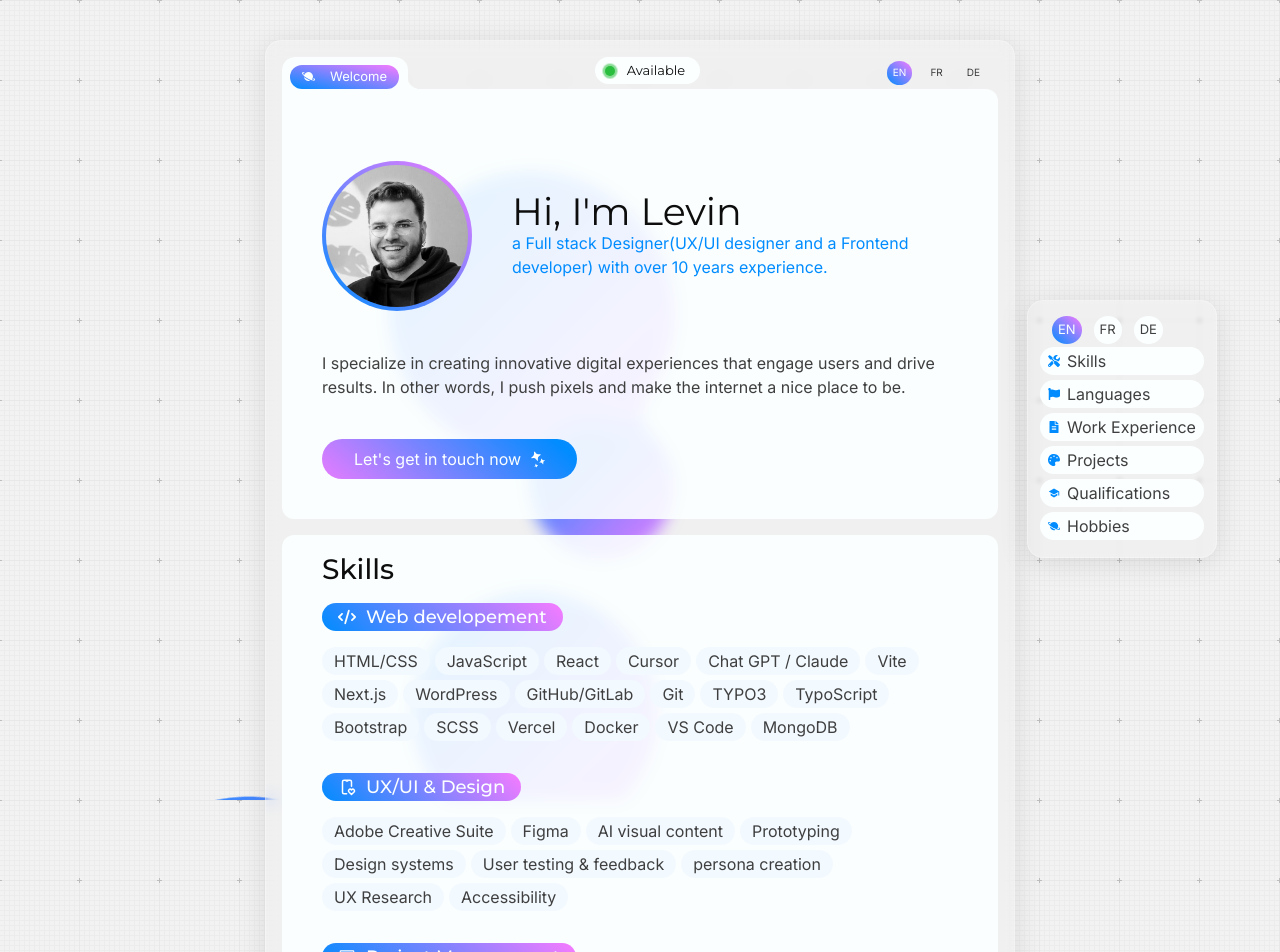
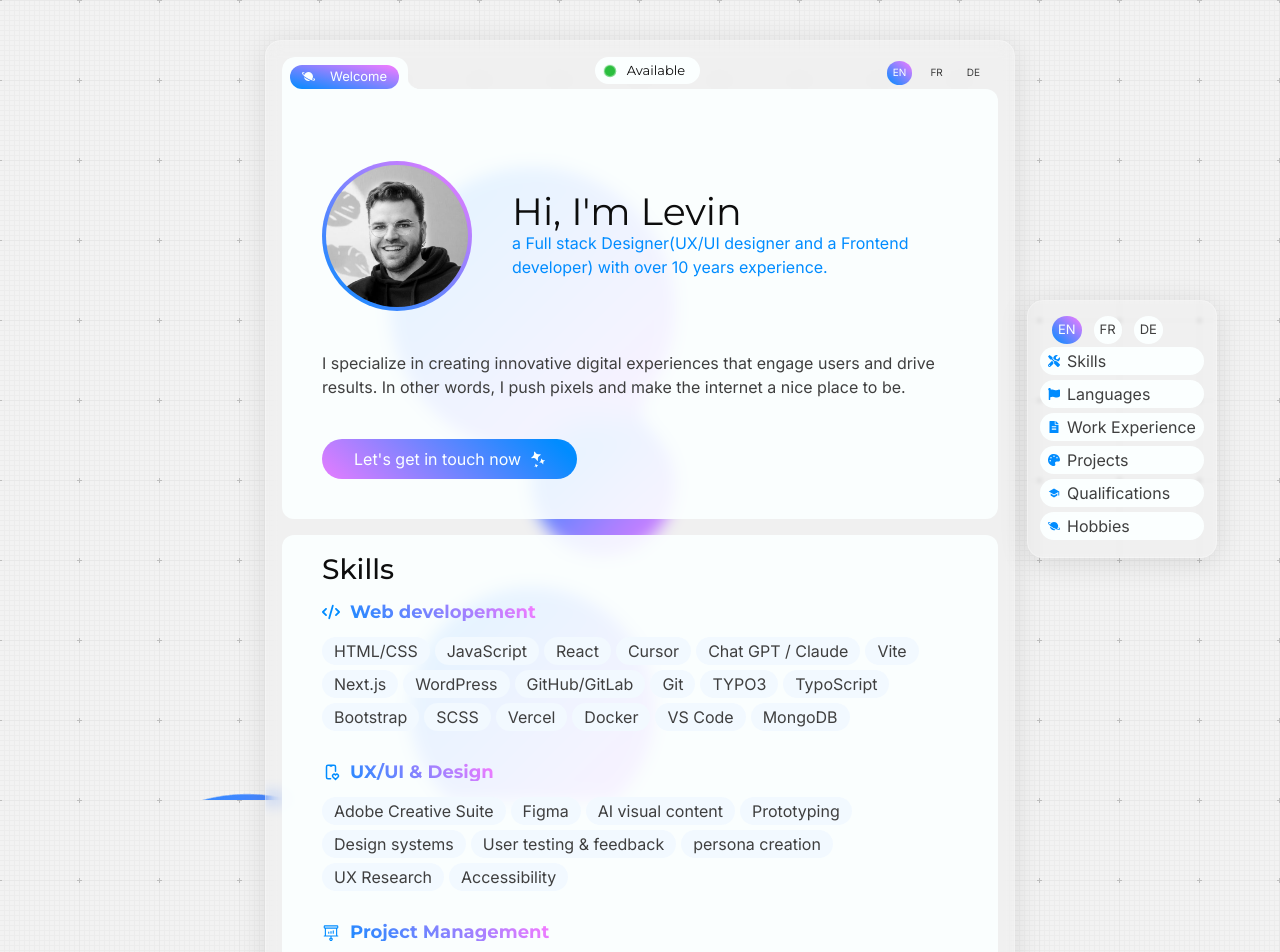
Before and after one commit to levinthiel/personal_website, a Next.js app: page / in a window 1280 px wide. Shown: the top 952 px of the page. Built offline with nearby package versions, Linux system fonts and the light colour scheme.

Commit message:
adjust headline and quote styling

```diff
--- a/src/app/globals.css
+++ b/src/app/globals.css
@@ -36,14 +36,25 @@ h2 {
 h3 {
   font-size: 18px;
   font-weight: 500;
-  color: var(--white);
   line-height: 1;
+  border-radius: 26px;
+  display: flex;
+  gap: 10px;
+  font-weight: 600;
+  border-radius: 0;
   background: linear-gradient(45deg, var(--blue), var(--pink));
-  border-radius: 26px;
-  padding: 5px 16px;
-  display: flex;
+  -webkit-background-clip: text;
+  background-clip: text;
+  -webkit-text-fill-color: transparent;
+  padding: 0;
   width: fit-content;
-  gap: 10px;
+
+  .svgfill {
+    fill: var(--blue);
+  }
+  .svgstroke {
+    stroke: var(--blue);
+  }
 }
 #jobs h3 {
         color: var(--blue);
--- a/src/components/quote.jsx
+++ b/src/components/quote.jsx
@@ -48,8 +48,11 @@ const QuoteSection = styled.div`
 
     svg {
         flex: 0 0 auto;
-        font-size: 1.6rem;
-        color: var(--blue);
+        font-size: 2.3rem;
+        background: linear-gradient(222deg, var(--blue), var(--pink));
+        border-radius: 50%;
+        fill: var(--white);
+        padding: 4px;
     }
 `;
 
--- a/src/components/skills.jsx
+++ b/src/components/skills.jsx
@@ -13,7 +13,7 @@ export default function Skills({id, t, setLang, lang }) {
             </HeaderBar>
 
             <ContentWrapper>
-                <h3><FaCode /> {t("skillsgroup1")}</h3>
+                <h3><FaCode className="svgfill" /> {t("skillsgroup1")}</h3>
                 <ul>
                 <li>HTML/CSS</li>
                 <li>JavaScript</li>
@@ -35,7 +35,7 @@ export default function Skills({id, t, setLang, lang }) {
                 <li>MongoDB</li>
                 </ul>
 
-                <h3><TbDeviceMobileHeart /> {t("skillsgroup2")}</h3>
+                <h3><TbDeviceMobileHeart className="svgstroke"  /> {t("skillsgroup2")}</h3>
                 <ul>
                 <li>Adobe Creative Suite</li>
                 <li>Figma</li>
@@ -48,7 +48,7 @@ export default function Skills({id, t, setLang, lang }) {
                 <li>{t("skillsgroup2item6")}</li>
                 </ul>
 
-                <h3><PiProjectorScreenChart /> {t("skillsgroup3")}</h3>
+                <h3><PiProjectorScreenChart className="svgfill" /> {t("skillsgroup3")}</h3>
                 <ul>
                 <li>Agile</li>
                 <li>Scrum</li>
@@ -60,7 +60,7 @@ export default function Skills({id, t, setLang, lang }) {
                 <li>{t("skillsgroup2item6")}</li>
                 </ul>
 
-                <h3><LuPaintbrush /> {t("skillsgroup4")}</h3>
+                <h3><LuPaintbrush  className="svgstroke" /> {t("skillsgroup4")}</h3>
                 <ul>
                 <li>{t("skillsgroup4item1")}</li>
                 <li>{t("skillsgroup4item2")}</li>
```
Lines whose indentation alone changed are shown as unchanged.
